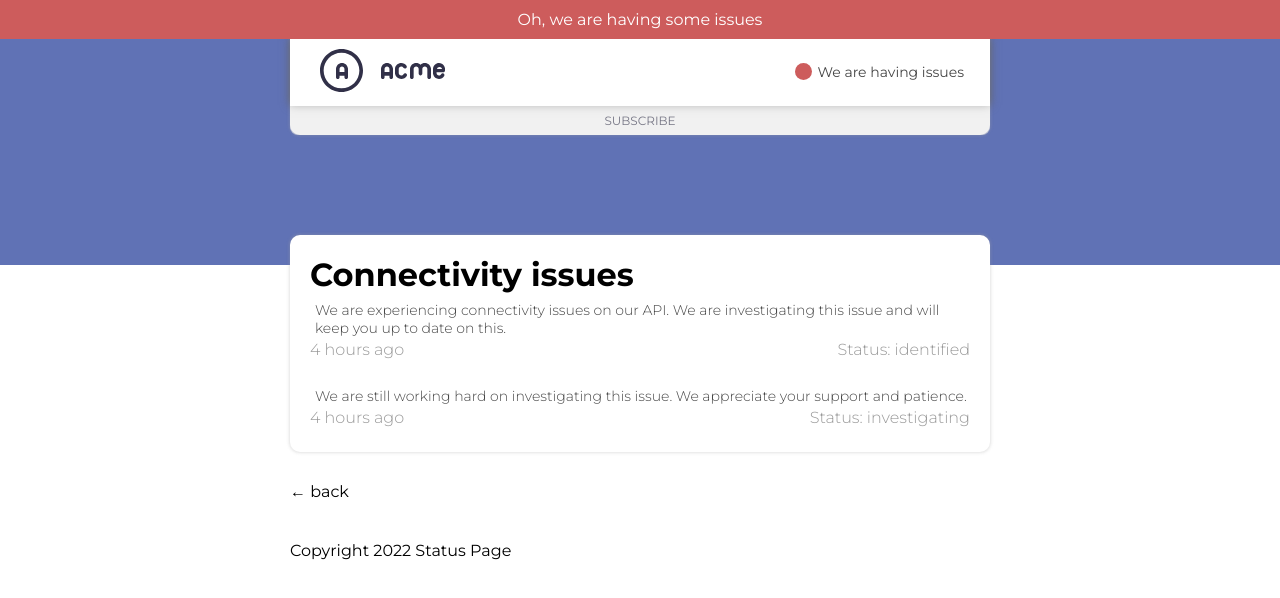
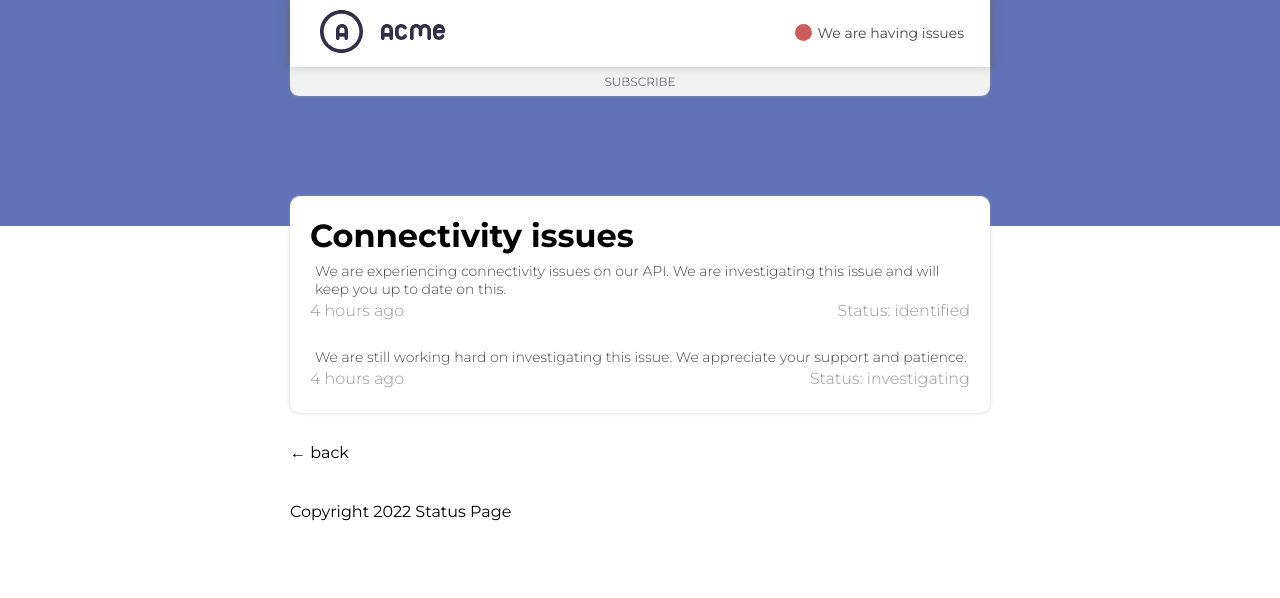
Before and after one commit to kofi-teddy/xzy, a Nuxt app in the folder front/: page /incident/1 in a window 1280 px wide. Shown: the top 598 px of the page. Built offline with nearby package versions, Linux system fonts and the light colour scheme.

Commit message:
update with store.state.notificationsErrors

```diff
--- a/front/components/visitors/general/NotificationBar.vue
+++ b/front/components/visitors/general/NotificationBar.vue
@@ -8,7 +8,7 @@
         leave-active-class="animated slideOutBottom"
       >
         <div
-            v-for="i in notificationErrors"
+            v-for="i in $store.state.notificationErrors"
             :key="i.id"
             :class="'full-background ' + i.color"
             >
```
